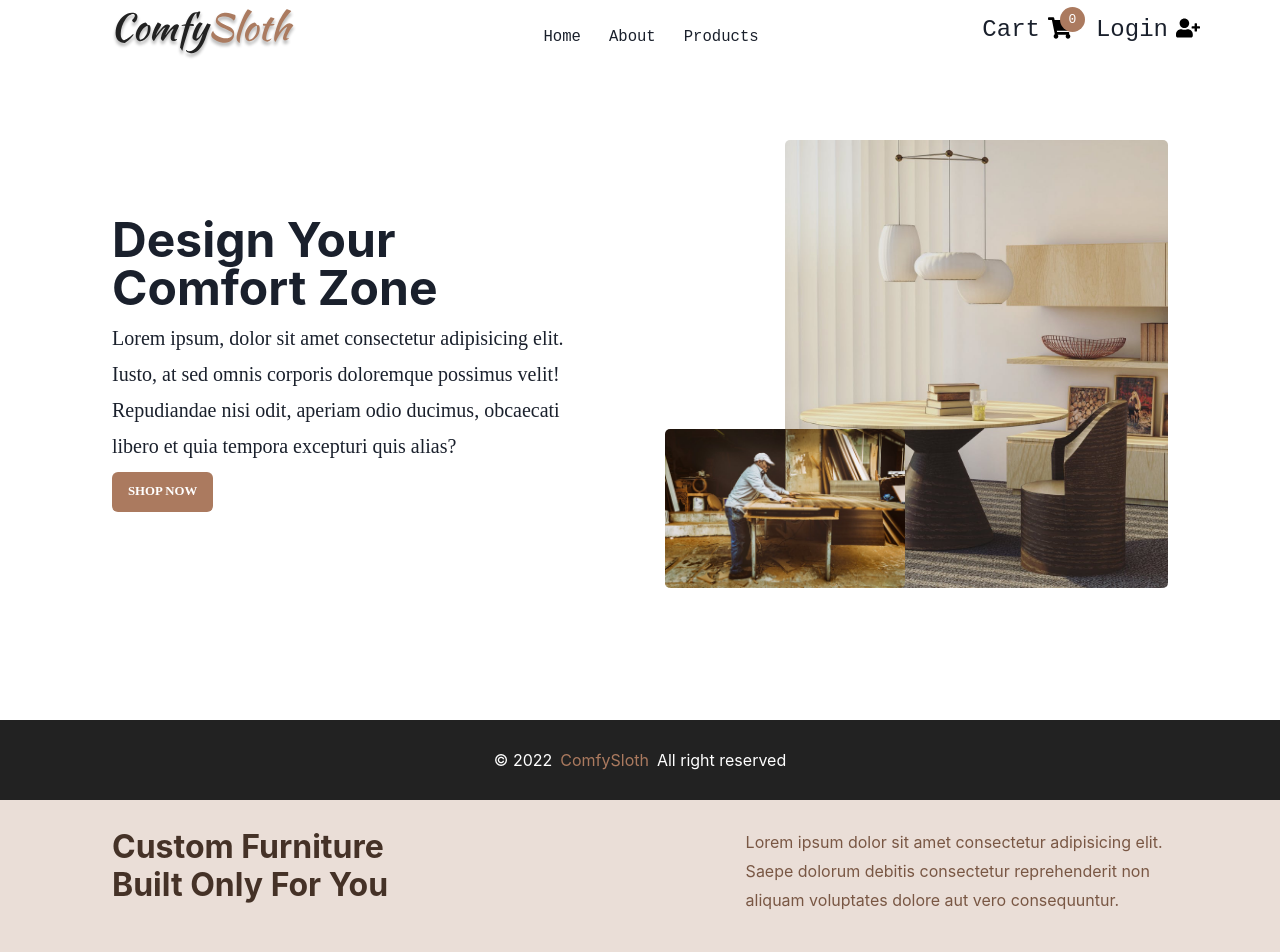
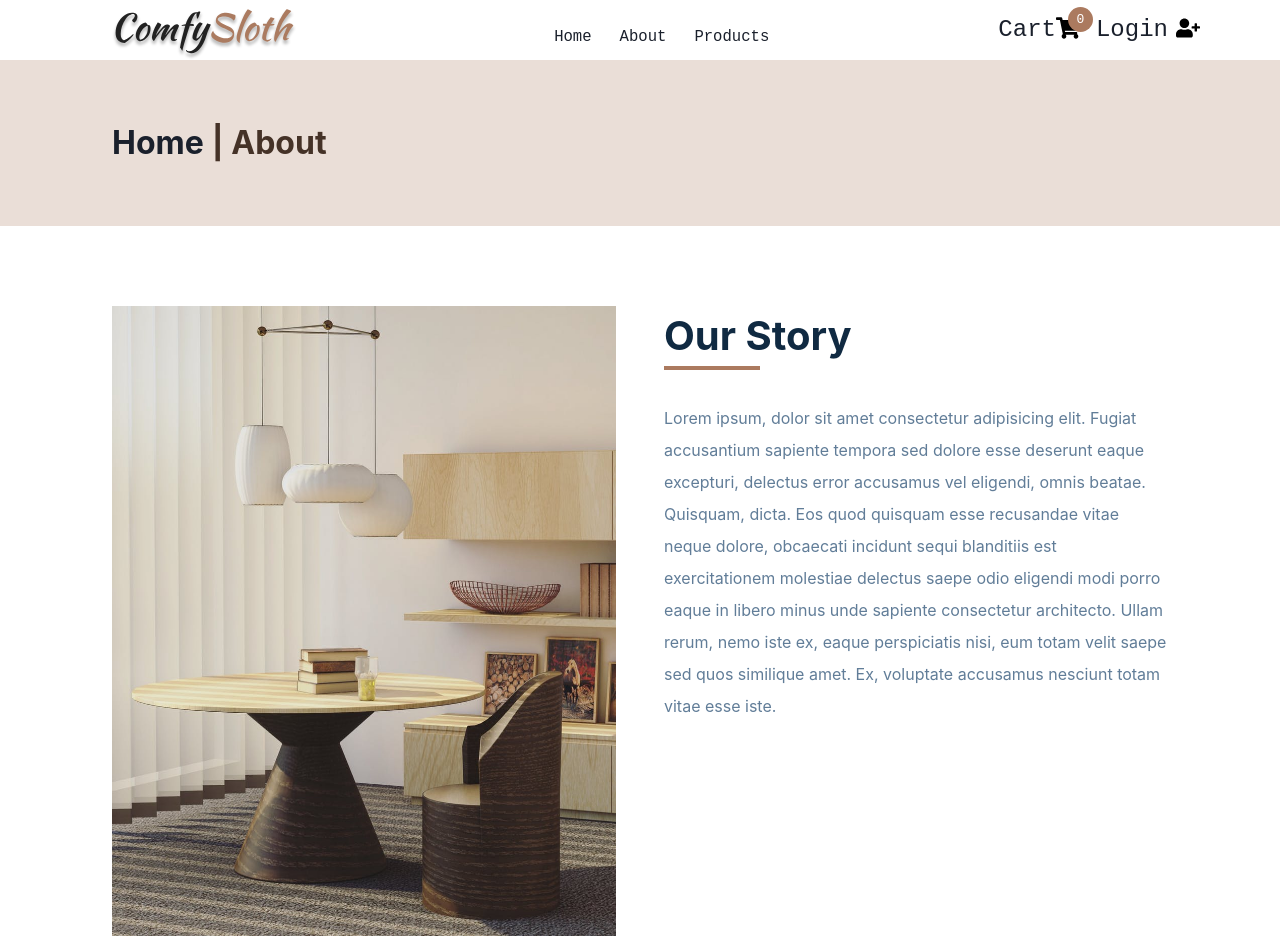
Before and after one commit to iam-benjamen/e-commerce, a React (Create React App) app: page /about in a window 1280 px wide. Shown: the top 952 px of the page. Built offline with nearby package versions, Linux system fonts and the light colour scheme.

Commit message:
layout almost completed

```diff
--- a/package.json
+++ b/package.json
@@ -9,6 +9,7 @@
     "framer-motion": "^5.6.0",
     "react": "^17.0.2",
     "react-dom": "^17.0.2",
+    "react-router-dom": "^5.3.0",
     "react-scripts": "^5.0.0"
   },
   "scripts": {
--- /dev/null
+++ b/src/AboutPage.js
@@ -0,0 +1,55 @@
+import { Box, Text, Heading, Image } from "@chakra-ui/react";
+import herobg from "./asset/herobg.jpeg";
+import { Link } from "react-router-dom";
+
+const AboutPage = () => {
+  return (
+    <Box>
+      <Box bgColor="#EADED7" minHeight="15vh" py="4rem" pl="7rem" pr="3rem">
+        <Heading display="flex" gap="2" fontSize="2rem">
+          <Link
+            to="/"
+            pr="0.5rem"
+            color="#795744"
+            cursor="pointer"
+            _hover={{ fontStyle: "none" }}
+          >
+            Home{" "}
+          </Link>
+          <Text color="#453227">| About</Text>
+        </Heading>
+      </Box>
+      <Box
+        display="flex"
+        flexDirection={["column", "column", "row"]}
+        py="5rem"
+        px={["3rem", "5rem", "7rem"]}
+        gap="3rem"
+      >
+        <Box width={["90%", "90%", "50%"]}>
+          <Image src={herobg} height="100%" minWidth="100%" />
+        </Box>
+        <Box width={["90%", "90%", "50%"]}>
+          <Heading lineHeight="1.5" fontSize="2.5rem" color="#102A42">
+            Our Story
+          </Heading>
+          <Box width="6rem" height="0.25rem" bgColor="#ab7a5f"></Box>
+          <Text pt="2rem" color="#617D98" lineHeight="2">
+            Lorem ipsum, dolor sit amet consectetur adipisicing elit. Fugiat
+            accusantium sapiente tempora sed dolore esse deserunt eaque
+            excepturi, delectus error accusamus vel eligendi, omnis beatae.
+            Quisquam, dicta. Eos quod quisquam esse recusandae vitae neque
+            dolore, obcaecati incidunt sequi blanditiis est exercitationem
+            molestiae delectus saepe odio eligendi modi porro eaque in libero
+            minus unde sapiente consectetur architecto. Ullam rerum, nemo iste
+            ex, eaque perspiciatis nisi, eum totam velit saepe sed quos
+            similique amet. Ex, voluptate accusamus nesciunt totam vitae esse
+            iste.
+          </Text>
+        </Box>
+      </Box>
+    </Box>
+  );
+};
+
+export default AboutPage;
--- a/src/App.js
+++ b/src/App.js
@@ -1,18 +1,32 @@
-import NavBar from './NavBar.js'
-import Footer from './Footer.js';
-import IntroSection from './IntroSection.js';
-import BriefSection from './BriefSection.js';
+import NavBar from "./NavBar.js";
+import Footer from "./Footer.js";
+import IntroSection from "./IntroSection.js";
+import BriefSection from "./BriefSection.js";
+import FormSection from "./FormSection.js";
+import { BrowserRouter as Router, Switch, Route } from "react-router-dom";
+import FeaturedProject from "./FeaturedProducts.js";
 
+import AboutPage from "./AboutPage";
 function App() {
   return (
-    <div>
+    <Router>
       <NavBar />
-      <IntroSection />
-      <BriefSection/>
+      <div className="mainPage">
+        <Switch>
+          <Route exact path="/">
+            <IntroSection />
+            <FeaturedProject />
+            <BriefSection />
+            <FormSection />
+          </Route>
+          <Route path="/about">
+            <AboutPage />
+          </Route>
+        </Switch>
+      </div>
       <Footer />
-    </div>
+    </Router>
   );
-
 }
 
 export default App;
--- a/src/BriefSection.js
+++ b/src/BriefSection.js
@@ -5,29 +5,29 @@ import icon3 from "./asset/icon3.svg";
 
 const BriefSection = () => {
     return (
-        <Box bgColor="#EADED7" mb="30rem" height="lg" position={{lg:"relative"}}>
-            <Box display="flex" flexDirection={{base: "column", md:"column", lg:"row"}} gap="2rem" justifyContent="space-between" pt="5rem" px="7rem">
+        <Box bgColor="#EADED7" mb="20rem" height="max-content">
+            <Box display="flex" flexDirection={{base: "column", md:"column", lg:"row"}} gap="1rem" justifyContent="space-between" pt="5rem" px={["1rem","3rem","8rem"]} pb="4">
                 <Heading fontSize="2rem" color="#453227">
                     Custom Furniture<br/> Built Only For You
                 </Heading>
-                <Text maxWidth={{base:"80%", md:"80%", lg:"40%"}} lineHeight="1.8" color="#795744">
+                <Text maxWidth={{base:"100%", md:"25rem", lg:"25rem"}} lineHeight="1.8" color="#795744">
                     Lorem ipsum dolor sit amet consectetur adipisicing elit. Saepe dolorum debitis consectetur reprehenderit non aliquam voluptates dolore aut vero consequuntur.
                 </Text>
             </Box>
-            <Box display={{base:"grid",md:"grid",lg:"flex"}} flexDirection={{base:"column", md:"column", lg:"row"}} justifyContent="center" gap="2.5rem" pt="5rem" transform="translateY(10%)">
-                <Box bgColor="#C5A491" borderRadius="5px" width="25%" display="flex" flexDirection="column" alignItems="center" px="2rem" py="2rem" gap="1rem">
+            <Box display="flex" flexDirection={{base:"column", md:"row", lg:"row"}} alignItems="center" flexWrap="wrap" justifyContent={["center","center","center"]} gap="2.5rem" transform="auto" mt={[0, 0, -8]} translateY={[0, 0, "7rem"]}>
+                <Box bgColor="#C5A491" borderRadius="5px" width={["80%","80%","20rem"]} display="flex" flexDirection="column" alignItems="center" px="2rem" py="2rem" gap="1rem">
                     <Circle size="4rem" bgColor="#EADED7"><Image src={icon1} boxSize="2rem"/></Circle>
                     <Heading color="#453227" fontSize="1.5rem">Mission</Heading>
                     <Text fontSize="1rem" lineHeight="1.8" color="#5F4435">Lorem ipsum, dolor sit amet consectetur adipisicing elit. Voluptates, ea. Perferendis corrupti reiciendis nesciunt rerum velit autem unde numquam nisi</Text>
                 </Box>
 
-                <Box bgColor="#C5A491" borderRadius="5px" width="25%" display="flex" flexDirection="column" alignItems="center" px="2rem" py="2rem" gap="1rem">
+                <Box bgColor="#C5A491" borderRadius="5px" width={["80%","80%","20rem"]} display="flex" flexDirection="column" alignItems="center" px="2rem" py="2rem" gap="1rem">
                     <Circle size="4rem" bgColor="#EADED7"><Image src={icon2} boxSize="2rem"/></Circle>
                     <Heading color="#453227" fontSize="1.5rem">Vision</Heading>
                     <Text fontSize="1rem" lineHeight="1.8" color="#5F4435">Lorem ipsum, dolor sit amet consectetur adipisicing elit. Voluptates, ea. Perferendis corrupti reiciendis nesciunt rerum velit autem unde numquam nisi</Text>
                 </Box>
 
-                <Box bgColor="#C5A491" borderRadius="5px" width="25%" display="flex" flexDirection="column" alignItems="center" px="2rem" py="2rem" gap="1rem">
+                <Box bgColor="#C5A491" borderRadius="5px" width={["80%","80%","20rem"]} display="flex" flexDirection="column" alignItems="center" px="2rem" py="2rem" gap="1rem">
                     <Circle size="4rem" bgColor="#EADED7"><Image src={icon3} boxSize="2rem"/></Circle>
                     <Heading color="#453227" fontSize="1.5rem">History</Heading>
                     <Text fontSize="1rem" lineHeight="1.8" color="#5F4435">Lorem ipsum, dolor sit amet consectetur adipisicing elit. Voluptates, ea. Perferendis corrupti reiciendis nesciunt rerum velit autem unde numquam nisi</Text>
--- /dev/null
+++ b/src/FeaturedProducts.js
@@ -0,0 +1,28 @@
+import { Box, Heading } from "@chakra-ui/react";
+
+const FeaturedProject = () => {
+  return (
+    <Box
+      bgColor="#F1F5F8"
+      py="5rem"
+      display="flex"
+      flexDirection="column"
+      alignItems="center"
+    >
+        <Box>
+            <Heading color="#102A42" fontSize="2.5rem" lineHeight="1" pb="5rem">
+            Featured Products
+            </Heading>
+            <Box
+                width="6rem"
+                height="0.25rem"
+                bgColor="#ab7a5f"
+                marginLeft="auto"
+                marginRight="auto"
+            ></Box>
+        </Box>
+    </Box>
+  );
+};
+
+export default FeaturedProject;
--- a/src/Footer.js
+++ b/src/Footer.js
@@ -6,7 +6,7 @@ const Footer = () => {
             flexDirection={{base:"column", md:"row", lg:"row"}}
             justifyContent="center" bgColor="#222222" gap="2"
             height="5rem" alignItems="center"
-            position="fixed"
+            position="static"
             bottom="0"
             width="100%"
         >
--- /dev/null
+++ b/src/FormSection.js
@@ -0,0 +1,25 @@
+import { Box, InputGroup,InputRightElement, Button, Input, Heading, Text } from "@chakra-ui/react";
+
+const FormSection = () => {
+    return (
+        <Box display="flex" px="3rem" pb="20rem" flexDirection={["column", "column", "row"]} gap="2rem">
+            <Box display= "flex" flexDirection="column" gap="2rem">
+                <Heading color="#102A42">Join our newsletter and get 20% off</Heading>
+                <Text color="#617D98" maxWidth="35rem" lineHeight="2" fontSize="1rem">
+                    Lorem ipsum dolor sit amet consectetur adipisicing elit.
+                    Placeat sint unde quaerat ratione soluta veniam provident adipisci cumque eveniet tempore?
+                </Text>
+            </Box>
+            <InputGroup width={["100%","100%","50%"]} alignSelf="flex-end" outline = "2px solid #222">
+                <Input placeholder="Enter Email" _placeholder={{fontSize:"1rem"}} focusBorderColor="transparent"/>
+                <InputRightElement width="max-content">
+                    <Button bgColor="#ab7a5f" borderRadius="0">
+                        Subscribe
+                    </Button>
+                </InputRightElement>
+            </InputGroup>
+        </Box>
+    );
+}
+
+export default FormSection;
--- a/src/IntroSection.js
+++ b/src/IntroSection.js
@@ -4,24 +4,63 @@ import herobgs from "./asset/herobg2.jpeg";
 
 const IntroSection = () => {
   return (
-        <Box display="flex" flexDirection="row" gap= {{md:"5rem",lg:"8rem"}}  px={{base:"3rem", md:"5rem",lg:"7rem"}} mt="5rem" mb="10rem" fontFamily="cursive">
-            <VStack alignItems="flex-start" alignSelf="center">
-                <Heading lineHeight={{base:"3rem", md:"3rem", lg:"3rem"}} wordBreak="break-word" fontSize="3rem">
-                    Design Your <br/> Comfort Zone
+    <Box
+      display="flex"
+      flexDirection="row"
+      gap={{ md: "5rem", lg: "8rem" }}
+      px={{ base: "1rem", md: "5rem", lg: "7rem" }}
+      mt="5rem"
+      mb="10rem"
+      fontFamily="cursive"
+    >
+      <VStack alignItems="flex-start" alignSelf="center" gap="1rem">
+        <Heading
+          lineHeight={{ base: "3rem", md: "3rem", lg: "3rem" }}
+          wordBreak="break-word"
+          fontSize="3rem"
+        >
+          Design Your <br /> Comfort Zone
         </Heading>
         <Text maxWidth="34rem" lineHeight="9" fontSize="1.25rem">
-                    Lorem ipsum, dolor sit amet consectetur adipisicing elit. Iusto, at sed omnis corporis doloremque possimus velit! Repudiandae nisi odit, aperiam odio ducimus, obcaecati libero et quia tempora excepturi quis alias?
+          Lorem ipsum, dolor sit amet consectetur adipisicing elit. Iusto, at
+          sed omnis corporis doloremque possimus velit! Repudiandae nisi odit,
+          aperiam odio ducimus, obcaecati libero et quia tempora excepturi quis
+          alias?
         </Text>
-                <Button bgColor="#ab7a5f"><Text color="white" fontSize="0.8rem">SHOP NOW</Text></Button>
+        <Button bgColor="#ab7a5f">
+          <Text color="white" fontSize="0.8rem">
+            SHOP NOW
+          </Text>
+        </Button>
       </VStack>
-            <Box display={{base:"none", md:"none", lg:"block"}} pl="5rem">
-                <Box position="relative">
-                    <Image src={herobg} boxSize="md" borderRadius="5px"/>
-                    <Box position="absolute" transform="translateX(-50%)" bottom="0"><Image src={herobgs} w="15rem" height="auto" borderRadius="5px"/></Box>
+      <Box display={{ base: "none", md: "none", lg: "block" }} pl="5rem">
+        <Box
+          position="relative"
+          _before={{
+            content: '""',
+            width: "10%",
+            height: "80%",
+            bgColor: "#DECBC0",
+            position: "absolute",
+            bottom: "0%",
+            left: "-8%",
+            borderRadius: "0.2rem",
+            zIndex: "-2",
+          }}
+        >
+          <Image src={herobg} width="30rem" height="100%" borderRadius="5px" />
+          <Box position="absolute" transform="translateX(-50%)" bottom="0">
+            <Image
+              src={herobgs}
+              boxSize="15rem"
+              height="auto"
+              borderRadius="5px"
+            />
+          </Box>
         </Box>
       </Box>
     </Box>
   );
-}
+};
 
 export default IntroSection;
--- a/src/NavBar.js
+++ b/src/NavBar.js
@@ -1,38 +1,81 @@
-import { HStack, Box, Text, Image, Link, Circle} from "@chakra-ui/react";
+import {
+  HStack,
+  Box,
+  Text,
+  Image,
+  Circle,
+  Link as ChakraLink,
+} from "@chakra-ui/react";
 import mainlogo from "./asset/mainlogo.svg";
 import carticon from "./asset/carticon.svg";
 import logicon from "./asset/logicon.svg";
 import triplebar from "./asset/triplebar.svg";
 import { useState } from "react";
+import { Link } from "react-router-dom";
 
 const NavBar = () => {
   const [ordernum] = useState(0);
 
   return (
-        <HStack justifyContent="space-between" px={{base:"1rem", md:"2rem", lg:"5rem"}} fontFamily="monospace">
-            <Box><Image src={mainlogo} alt="main logo" width="15rem"/></Box>
-            <Box><Image src={triplebar} alt="triple bar" display={{ base: "block", md:"block", lg:"none"}} boxSize="1.7rem"/></Box>
-            <HStack spacing="7" pt="4" pr="7rem" fontSize="larger" display={{base:"none", md:"none", lg:"flex"}}>
-                <a href="">Home</a>
-                <a href="">About</a>
-                <a href="">Products</a>
+    <HStack
+      justifyContent="space-between"
+      px={{ base: "1rem", md: "2rem", lg: "5rem" }}
+      fontFamily="monospace"
+    >
+      <Box>
+        <Image src={mainlogo} alt="main logo" width="15rem" />
+      </Box>
+      <Box>
+        <Image
+          src={triplebar}
+          alt="triple bar"
+          display={{ base: "block", md: "block", lg: "none" }}
+          boxSize="1.7rem"
+        />
+      </Box>
+      <HStack
+        spacing="7"
+        pt="4"
+        pr="7rem"
+        fontSize="larger"
+        display={{ base: "none", md: "none", lg: "flex" }}
+      >
+        <Link to="/">Home</Link>
+        <Link to="/about">About</Link>
+        <a href="#">Products</a>
       </HStack>
-            <HStack gap="4" display={{base:"none", md:"none", lg:"flex"}}>
-                <Link bgColor="transparent" gap="2" display="flex">
+      <HStack gap="2" display={{ base: "none", md: "none", lg: "flex" }}>
+        <ChakraLink
+          as={Link}
+          to="#"
+          bgColor="transparent"
+          display="inline-flex"
+        >
           <Text fontSize="2xl">Cart</Text>
           <Box pt="1" position="relative">
             <Image src={carticon} alt="cart icon" boxSize="1.5rem" />
-                        <Circle size="25px" color="white" bgColor="#ab7a5f" position="absolute" bottom="4" left="3">{ordernum}</Circle>
+            <Circle
+              size="25px"
+              color="white"
+              bgColor="#ab7a5f"
+              position="absolute"
+              bottom="4"
+              left="3"
+            >
+              {ordernum}
+            </Circle>
           </Box>
-                </Link>
+        </ChakraLink>
 
-                <Link bgColor="transparent" display="flex" gap="2">
+        <ChakraLink as= {Link} bgColor="transparent" display="flex" gap="2">
           <Text fontSize="2xl">Login</Text>
-                    <Box pt="1"><Image src={logicon} alt="cart icon" boxSize="1.5rem"/></Box>
-                </Link>
+          <Box pt="1">
+            <Image src={logicon} alt="cart icon" boxSize="1.5rem" />
+          </Box>
+        </ChakraLink>
       </HStack>
     </HStack>
   );
-}
+};
 
 export default NavBar;
```
Also changed, not shown: 1 other file (tests, documents, lock files or other folders). Lines whose indentation alone changed are shown as unchanged.
